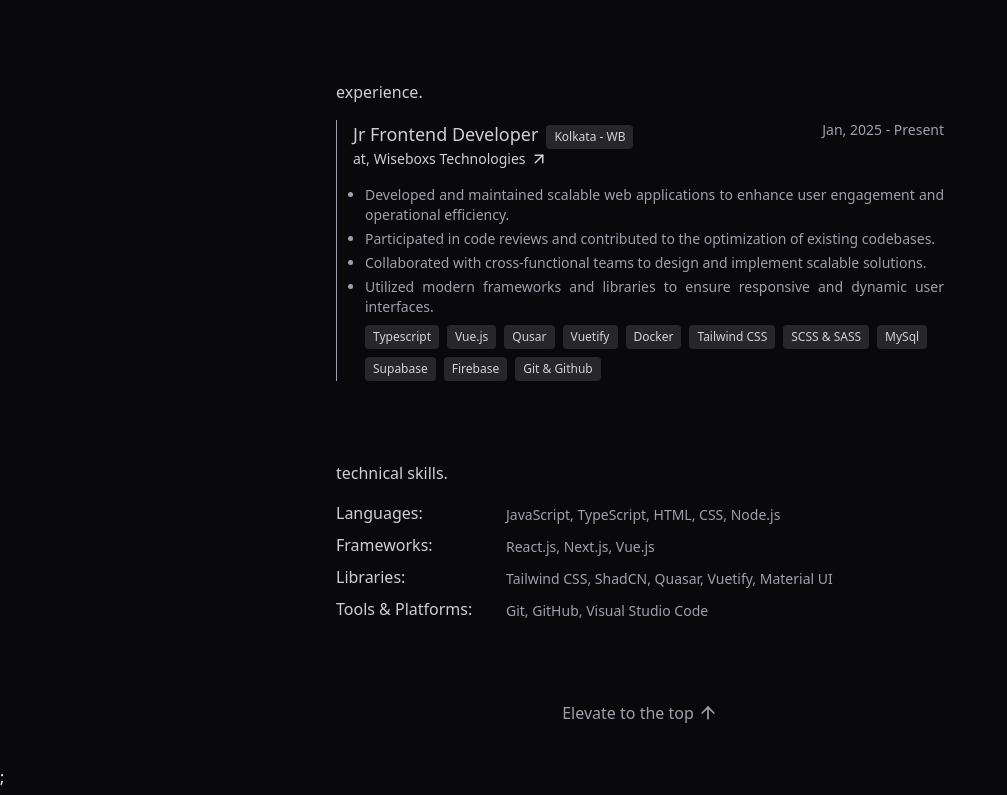
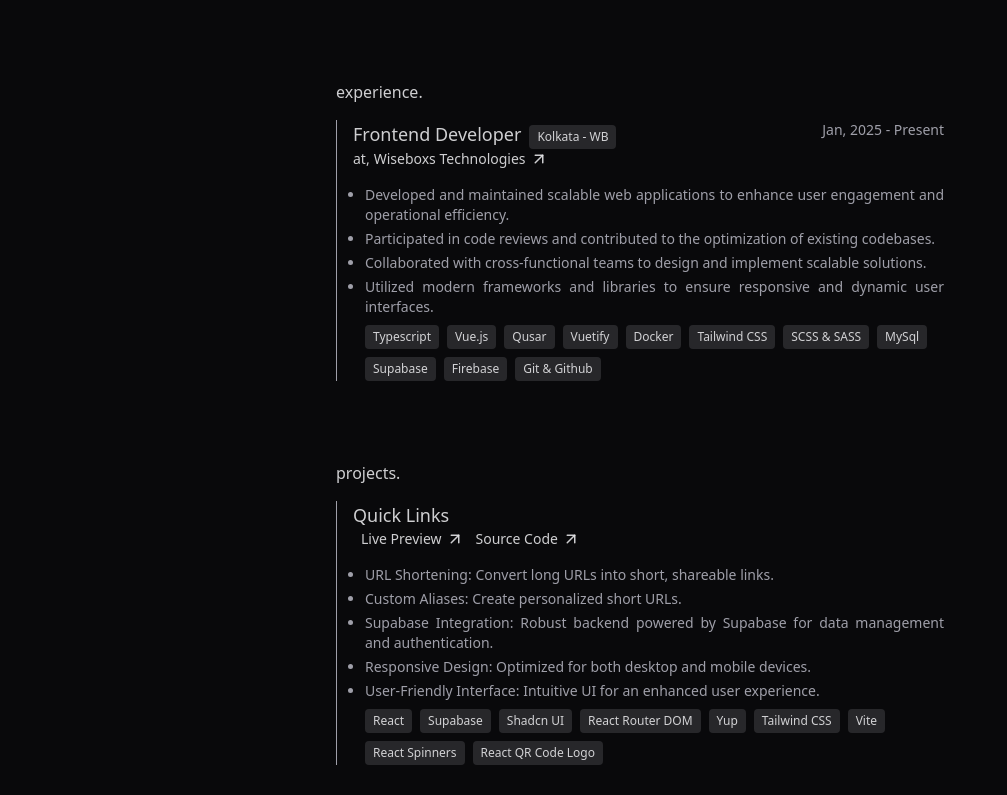
Before and after one commit to itsarman001/Portfolio, a React (Vite) app: page / in a window 1280 px wide. Shown: the part 520-1315 px from the top of the page, without its empty margins (0-1007 px from the left). Built offline with nearby package versions, Linux system fonts and the light colour scheme.

Commit message:
feat: update aboutMe and experiences data structure, enhance project details, and improve layout rendering

```diff
--- a/src/data.js
+++ b/src/data.js
@@ -3,7 +3,7 @@ export const aboutMe = {
   role: "Web Developer",
   about: {
     intro:
-      "Hey! I'm a full-stack developer who loves building efficient, scalable, and intuitive applications. I thrive on solving complex problems, optimizing performance, and creating seamless user experiences.",
+      "Hey! I'm a Frontend developer who loves building efficient, scalable, and intuitive applications. I thrive on solving complex problems, optimizing performance, and creating seamless user experiences.",
     expertise:
       "I work with React, Next.js, and Tailwind CSS to create seamless user experiences. I love experimenting with Framer Motion for animations and leveraging ShadCN UI for clean, accessible design components.",
   },
@@ -18,10 +18,9 @@ export const aboutMe = {
 
 export const experiences = [
   {
-    role: "Jr Frontend Developer",
+    role: "Frontend Developer",
     type: "Kolkata - WB",
-    company: "Wiseboxs Technologies",
-    links: ["https://wiseboxs.com/"],
+    company: { label: "Wiseboxs Technologies", link: "https://wiseboxs.com/" },
     duration: "Jan, 2025 - Present",
     responsibilities: [
       "Developed and maintained scalable web applications to enhance user engagement and operational efficiency.",
@@ -47,19 +46,35 @@ export const experiences = [
 
 export const projects = [
   {
-    name: "String",
+    name: "Quick Links",
     links: [
       {
         label: "Live Preview",
-        link: "",
+        link: "https://qwklink.vercel.app/",
       },
       {
-        label: "Github",
-        link: "",
+        label: "Source Code",
+        link: "https://github.com/itsarman001/Quick-Link",
       },
     ],
-    description: ["String", "String"],
-    techStack: ["String", "String"],
+    description: [
+      "URL Shortening: Convert long URLs into short, shareable links.",
+      "Custom Aliases: Create personalized short URLs.",
+      "Supabase Integration: Robust backend powered by Supabase for data management and authentication.",
+      "Responsive Design: Optimized for both desktop and mobile devices.",
+      "User-Friendly Interface: Intuitive UI for an enhanced user experience.",
+    ],
+    techStack: [
+      "React",
+      "Supabase",
+      "Shadcn UI",
+      "React Router DOM",
+      "Yup",
+      "Tailwind CSS",
+      "Vite",
+      "React Spinners",
+      "React QR Code Logo",
+    ],
   },
 ];
 
--- a/src/layouts/Layout.jsx
+++ b/src/layouts/Layout.jsx
@@ -13,13 +13,13 @@ export const Layout = () => {
           header="experience."
           id="experience-section"
         />
-        {/* <Section
+        <Section
           data={projects}
           type="projects"
           header="projects."
           id="projects-section"
           github={aboutMe?.socialLinks?.github}
-        /> */}
+        />
         <Skills
           data={skillsData}
           header="technical skills."
--- a/src/sections/Section.jsx
+++ b/src/sections/Section.jsx
@@ -1,4 +1,5 @@
 import { ArrowUpRight } from "lucide-react";
+
 import { BaseHeading } from "../components";
 
 export const Section = ({ data, header, id, github, type }) => {
@@ -7,7 +8,9 @@ export const Section = ({ data, header, id, github, type }) => {
       <BaseHeading>{header}</BaseHeading>
       <ul
         className={`mt-4 ${
-          type === "projects" ? "grid md:grid-cols-2" : "flex flex-col"
+          type === "projects" && data.length > 3
+            ? "grid md:grid-cols-2"
+            : "flex flex-col"
         } gap-12 text-base font-normal text-primary/90`}
       >
         {data.map((item, index) => (
@@ -19,12 +22,14 @@ export const Section = ({ data, header, id, github, type }) => {
               <div>
                 <p className="text-lg text-primary/90">
                   {type === "projects" ? item.name : item.role}
+
                   {type === "experiences" && (
                     <span className="ml-2 rounded bg-secondary px-2 py-1 text-xs inline-block max-sm:mb-2">
                       {item.type}
                     </span>
                   )}
                 </p>
+
                 {type === "experiences" && (
                   <p className="flex items-center text-sm">
                     at,
@@ -32,12 +37,13 @@ export const Section = ({ data, header, id, github, type }) => {
                       target="_blank"
                       rel="noopener noreferrer"
                       className="ml-1 flex items-center gap-1"
-                      href={item.links[0]}
+                      href={item.company.links}
                     >
-                      {item.company} <ArrowUpRight size={18} />
+                      {item.company.label} <ArrowUpRight size={18} />
                     </a>
                   </p>
                 )}
+
                 {type === "projects" && (
                   <p className="flex items-center gap-1 text-sm">
                     {item.links.map((link, i) => (
@@ -54,10 +60,12 @@ export const Section = ({ data, header, id, github, type }) => {
                   </p>
                 )}
               </div>
+
               {type === "experiences" && (
                 <p className="text-sm text-muted-foreground">{item.duration}</p>
               )}
             </div>
+
             <ul className="mt-4 list-disc space-y-1 pl-3 text-sm text-muted-foreground text-justify">
               {item.description?.map((desc, i) => (
                 <li key={i}>{desc}</li>
@@ -66,6 +74,7 @@ export const Section = ({ data, header, id, github, type }) => {
                 <li key={i}>{task}</li>
               ))}
             </ul>
+
             <ul className="mt-2 flex flex-wrap items-center gap-2 pl-3">
               {item.techStack?.map((tech, i) => (
                 <li key={i} className="rounded bg-muted px-2 py-1 text-xs">
```
